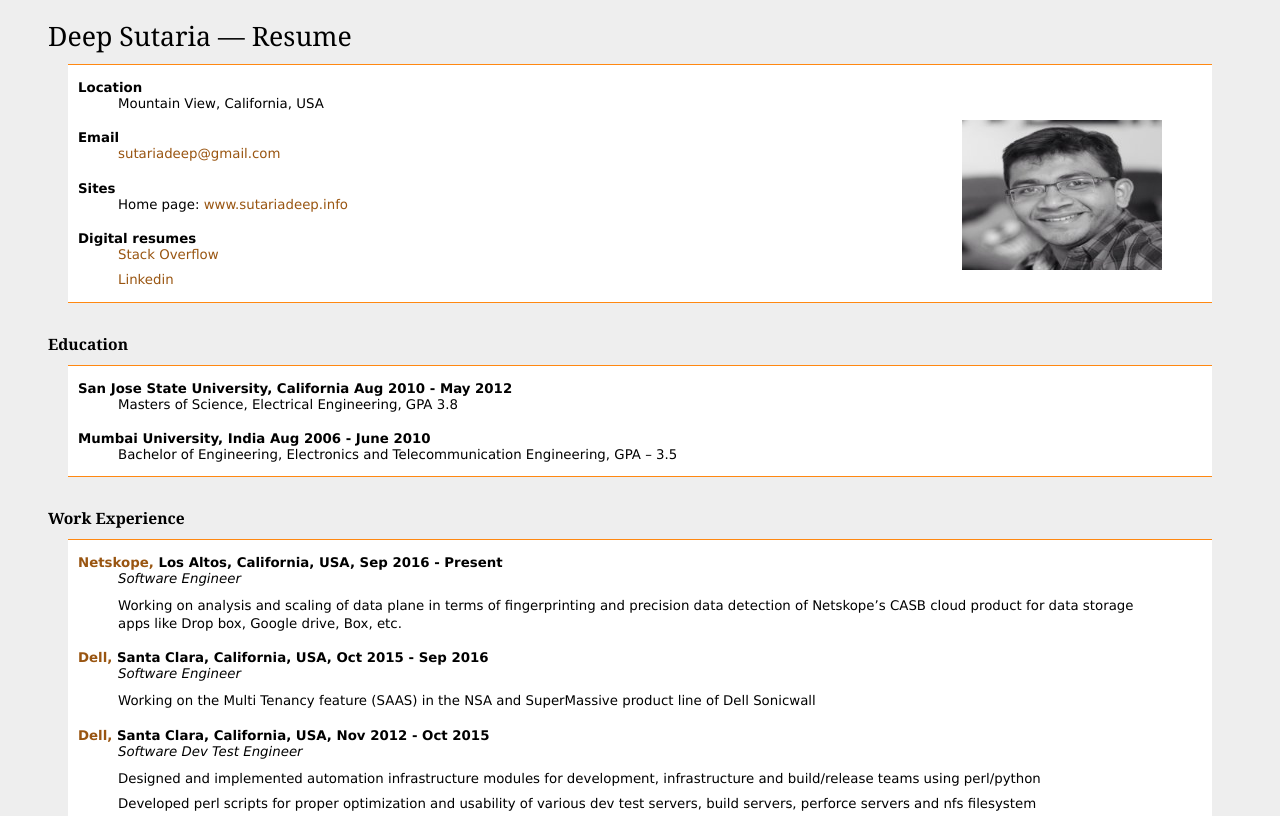
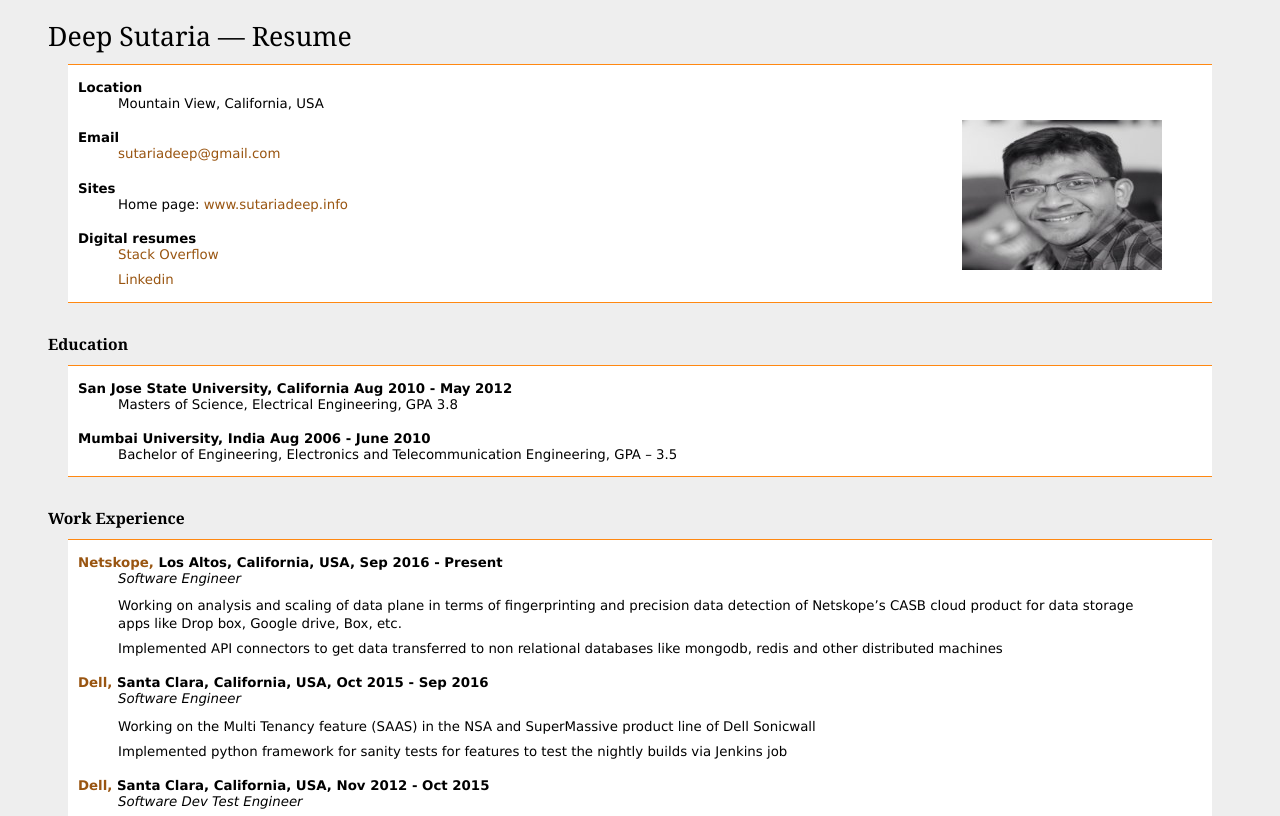
Before and after one commit to sutariadeep/shaily-sutaria.info, a plain HTML site: page resume/index.html in a window 1280 px wide. Shown: the top 816 px of the page. Drawn offline with Linux system fonts and the light colour scheme.

Commit message:
Adding more experience

```diff
--- a/resume/index.html
+++ b/resume/index.html
@@ -66,10 +66,14 @@
   <dd class="jobtitle">Software Engineer</dd>
   <dd>Working on analysis and scaling of data plane in terms of fingerprinting and precision data detection of Netskope’s CASB cloud product for data storage apps like Drop box, Google drive, Box, etc.
   </dd>
+  <dd>Implemented API connectors to get data transferred to non relational databases like mongodb, redis and other distributed machines
+  </dd>
 <dt><a href="http://www.dell.com/" target="_blank">Dell, </a>Santa Clara, California, USA, Oct 2015 - Sep 2016 </dt>
   <dd class="jobtitle">Software Engineer</dd>
   <dd>Working on the Multi Tenancy feature (SAAS) in the NSA and SuperMassive product line of Dell Sonicwall
   </dd>
+  <dd>
+  Implemented python framework for sanity tests for features to test the nightly builds via Jenkins job</dd>
 <dt><a href="http://www.dell.com/" target="_blank">Dell, </a>Santa Clara, California, USA, Nov 2012 -  Oct 2015</dt>
   <dd class="jobtitle">Software Dev Test Engineer</dd>
   <dd>Designed and implemented automation infrastructure modules for development, infrastructure and build/release teams using perl/python
```
